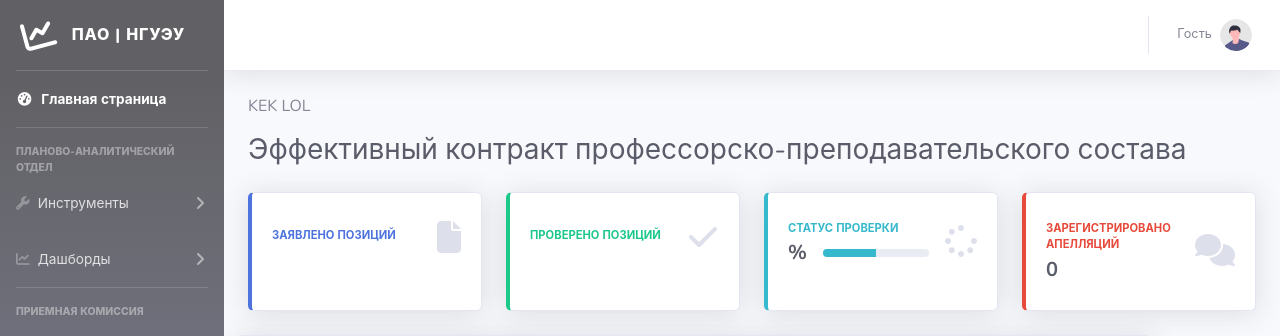
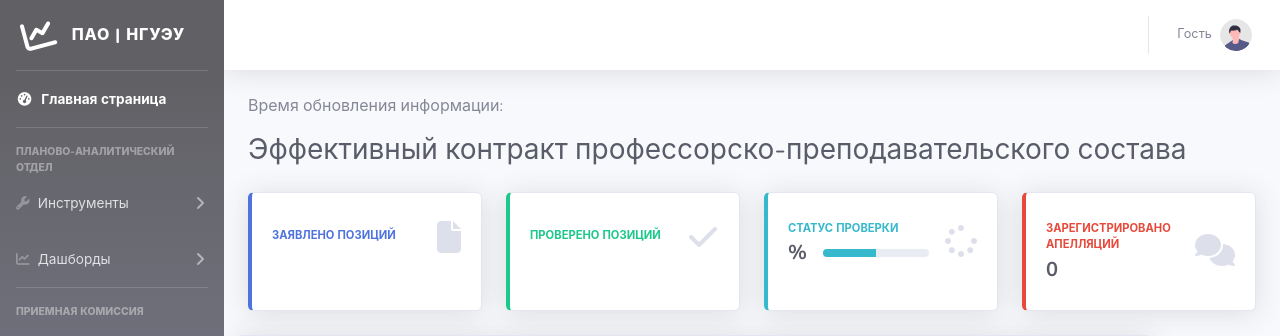
Before and after one commit to hyxp3r/paosystem_new, a Django app: template pao/templates/pao/contracts.html in a window 1280 px wide. Shown: the top 336 px of the page. Run offline with Django 4.2, Linux system fonts and the light colour scheme; the template is opened without the code that fills it, so the values that code supplies are empty; parts of the project's set-up code (start-up, migrations or seed data) failed here and were passed over; some libraries are stand-ins or nearby versions.

Commit message:
Добавлено время обновления информации

```diff
--- a/pao/templates/pao/contracts.html
+++ b/pao/templates/pao/contracts.html
@@ -11,7 +11,7 @@
 
 <script src= "{% static 'pao/js/pao.js' %}"></script>
 
-<p>KEK LOL</p>
+<p>Время обновления информации: </p>
 
 <div class="d-sm-flex align-items-center justify-content-between mb-4">
     <h1 class="h3 mb-0 text-gray-800">Эффективный контракт профессорско-преподавательского состава</h1>
```
